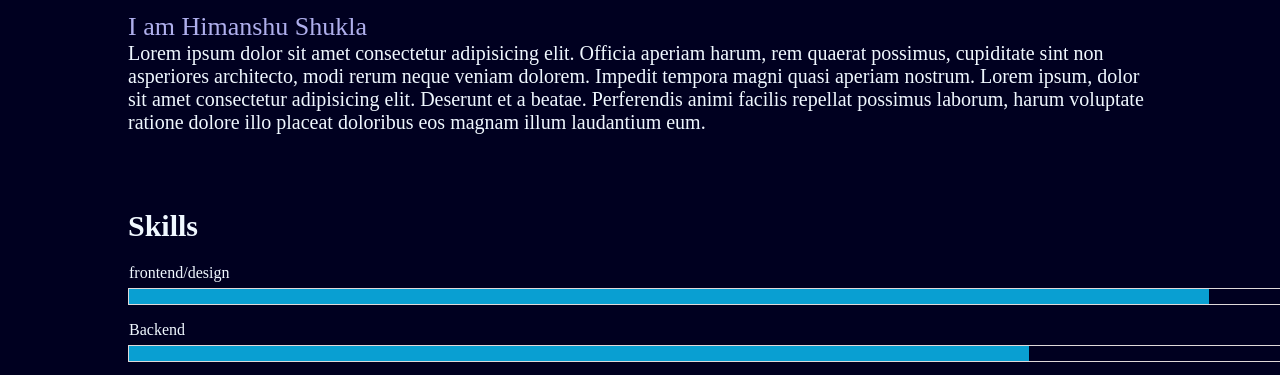
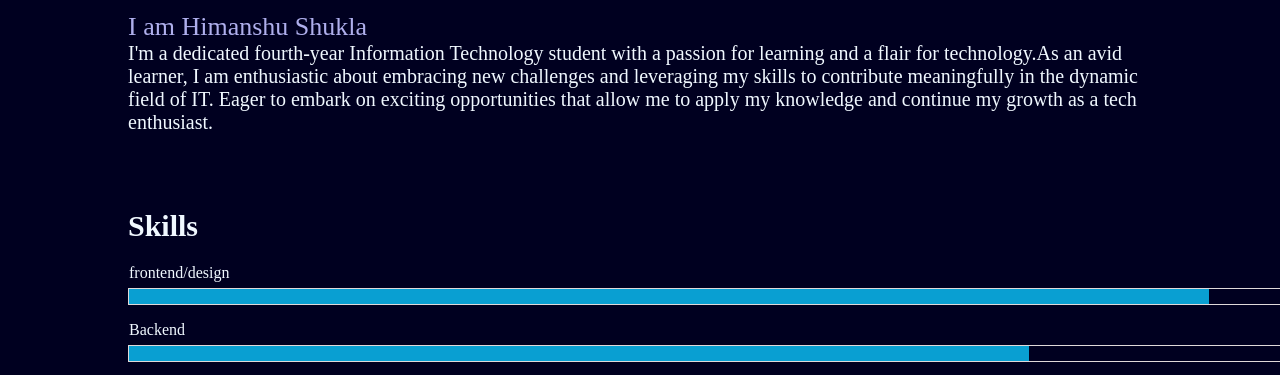
Before and after one commit to himanshuhsk01/Portfolio, a plain HTML site: page index.html in a window 1280 px wide. Shown: the part 712-1087 px from the top of the page. Drawn offline with nearby package versions, Linux system fonts and the light colour scheme.

Commit message:
Update index.html

```diff
--- a/index.html
+++ b/index.html
@@ -46,9 +46,8 @@
  <!--Description-->
        <h1 >About me</h1>
          <div class="subtitle">I am Himanshu Shukla</div>
-         <div class="description">Lorem ipsum dolor sit amet consectetur adipisicing elit. Officia aperiam harum, rem quaerat possimus,
-            cupiditate sint non asperiores architecto,
-            modi rerum neque veniam dolorem. Impedit tempora magni quasi aperiam nostrum. Lorem ipsum, dolor sit amet consectetur adipisicing elit. Deserunt et a beatae. Perferendis animi facilis repellat possimus laborum, harum voluptate ratione dolore illo placeat doloribus eos magnam illum laudantium eum.
+         <div class="description">
+         I'm a dedicated fourth-year Information Technology student with a passion for learning and a flair for technology.As an avid learner, I am enthusiastic about embracing new challenges and leveraging my skills to contribute meaningfully in the dynamic field of IT. Eager to embark on exciting opportunities that allow me to apply my knowledge and continue my growth as a tech enthusiast.
          </div>
  <!--skilss column bars himanshu-->
          <div class="skill">
```
